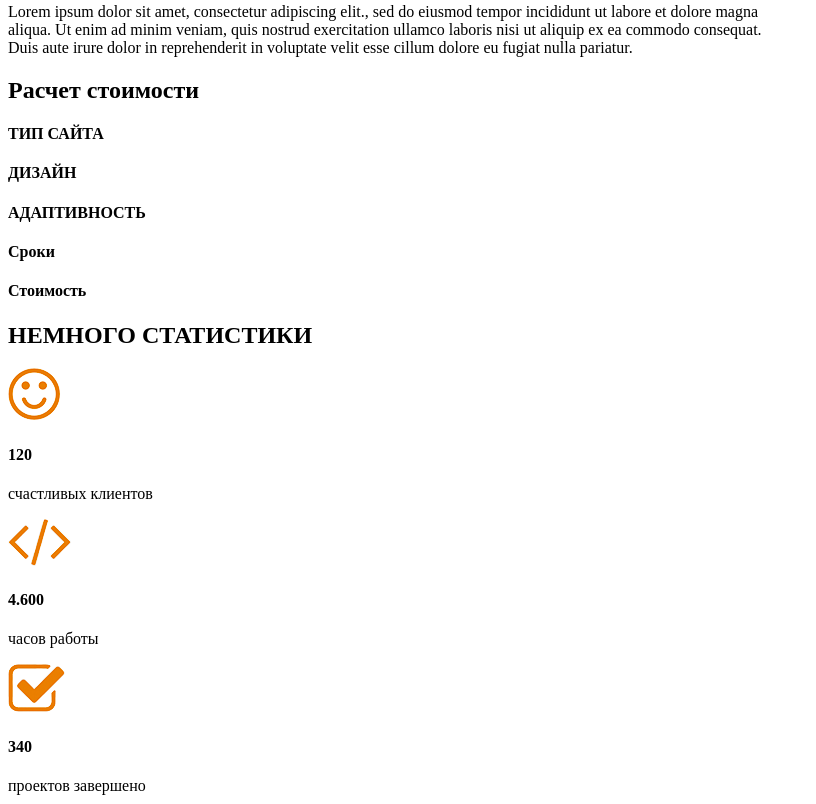
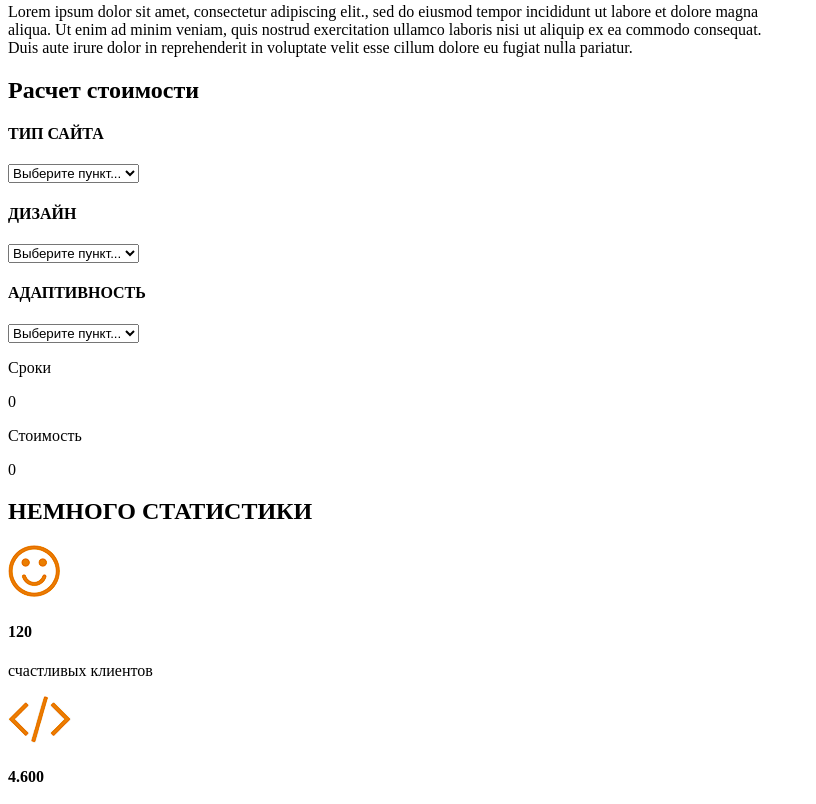
Before and after one commit to Gerlikard/gerlikard.github.io, a plain HTML site: page index.html in a window 1280 px wide. Shown: the part 2495-3299 px from the top of the page, without its empty margins (0-816 px from the left). Drawn offline with Linux system fonts and the light colour scheme.

Commit message:
добавление теекстареи

```diff
--- a/index.html
+++ b/index.html
@@ -110,20 +110,37 @@
 
   <div class="tip">
     <h4>ТИП САЙТА</h4>
+    <select name="list1" id="list">
+      <option value="option1" selected disabled>Выберите пункт...</option>
+      <option value="option2">option2</option>
+      <option value="option3">option3</option>
+    </select>
 
   </div>
 
   <div class="designer">
-<h4>ДИЗАЙН</h4>
+    <h4>ДИЗАЙН</h4>
+    <select name="list2" id="list">
+      <option value="option1" selected disabled>Выберите пункт...</option>
+      <option value="option2">option2</option>
+      <option value="option3">option3</option>
+    </select>
   </div>
 
   <div class="adaptation">
-<h4>АДАПТИВНОСТЬ</h4>
+    <h4>АДАПТИВНОСТЬ</h4>
+    <select name="list3" id="list">
+      <option value="option1" selected disabled>Выберите пункт...</option>
+      <option value="option2">option2</option>
+      <option value="option3">option3</option>
+    </select>
   </div>
 
-  <div class="itog">
-    <h4>Сроки</h4>
-    <h4>Стоимость</h4>
+  <div class="srok_itog">
+    <p>Сроки</p>
+    <div class="srok">0</div>
+    <p>Стоимость</p>
+    <div class="itog">0</div>
   </div>
 
 </section>
@@ -187,8 +204,13 @@
 
 
     <h3>ОСТАВЬТЕ МНЕ СООБЩЕНИЕ</h3>
+<form action="#">
+  <input type="text" value="Имя">
+  <input type="email" value="E-mail">
+  <textarea name="Message" id="Message" placeholder="Сообщение" cols="30" rows="10"></textarea>
+  <input type="submit" value="Отправить">
+</form>
 
-<input type="submit" value="Отправить">
 
 <dive class="social">
 <img src="img/fb_200.png" alt="фейсбук">
```
